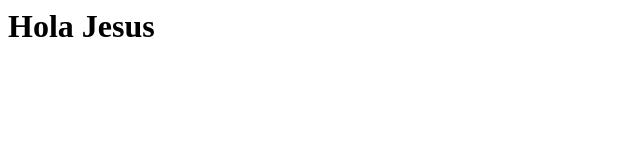
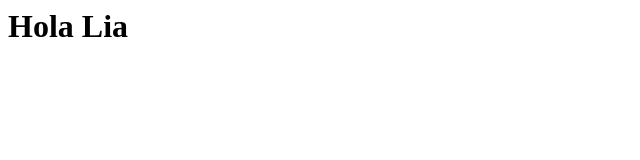
Before and after one commit to Jesus1508/react-ts-practicas, a React (Create React App) app: page / in a window 1280 px wide. Shown: the top 160 px of the page, without its empty margins (0-640 px from the left). Built offline with nearby package versions, Linux system fonts and the light colour scheme.

Commit message:
1 file modified

```diff
--- a/index.tsx
+++ b/index.tsx
@@ -4,16 +4,16 @@ import { render } from 'react-dom';
 
 const nombres = ['Merce', 'Dafhne', 'Lia', 'Jesus'];
 
-const Saludar = () => {
+const Saludar = (props) => {
   const nombre = 'Jesus';
 
-  return <p>Hola {nombre}</p>;
+  return <p>Hola {props.nombre}</p>;
 };
 
 const App = () => {
   return (
     <h1>
-      <Saludar />
+      <Saludar nombre="Lia" />
     </h1>
   );
 };
```
